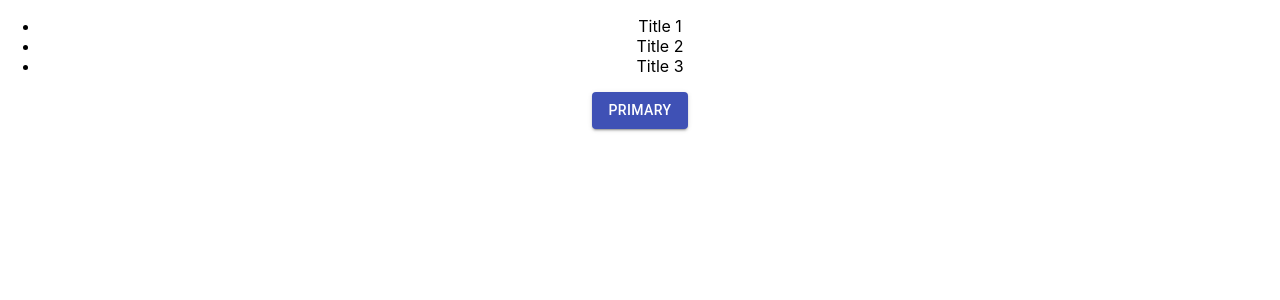
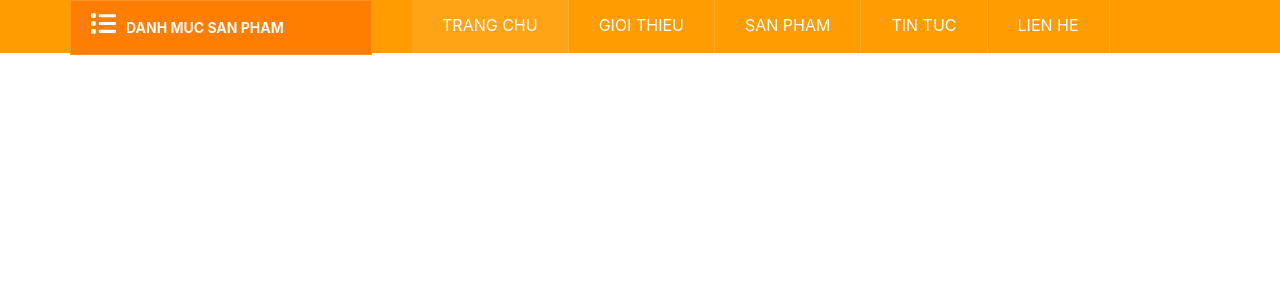
Before and after one commit to nguyendinhqui1029/study-reactjs, a React (Create React App) app: page / in a window 1280 px wide. Shown: the top 300 px of the page. Built offline with nearby package versions, Linux system fonts and the light colour scheme.

Commit message:
create component navigation

```diff
--- a/src/App.js
+++ b/src/App.js
@@ -1,20 +1,10 @@
 import './App.css';
-import ToDoList from './component/ToDoList/ToDoList';
-import { Button } from '@material-ui/core'
-import { useState } from 'react';
+import NavigateMenu from './component/NavigateMenu/NavigateMenu';
 function App() {
-  const [toDoList, setToDoList] = useState([{ id: 1, title: "Title 1", active: false }, { id: 2, title: "Title 2", active: false }, { id: 3, title: "Title 3", active: false }]);
-  function itemClick(item) {
-    item.active = true;
-    setToDoList(toDoList);
-    console.log(toDoList)
-  }
+
   return (
     <div className="App">
-      <ToDoList clickToItem={itemClick} listToDo={toDoList}></ToDoList>
-      <Button variant="contained" color="primary">
-        Primary
-      </Button>
+      <NavigateMenu listCategory={[]}></NavigateMenu>
     </div>
   );
 }
--- /dev/null
+++ b/src/assets/scss/common.scss
@@ -0,0 +1,8 @@
+$orangeColor: #ff9c00;
+$darkOrangeColor: #ff7e00;
+$redColor: #ed4c4c;
+$greenColor: #01c4c4;
+$whiteColor: #ffffff;
+$borderColor: #c3c3c3;
+$colorActive: rgba(255, 255, 255, 0.08) none repeat scroll 0 0;
+$textColor: #aaaaaa;
--- /dev/null
+++ b/src/component/NavigateMenu/NavigateMenu.jsx
@@ -0,0 +1,65 @@
+import React from "react";
+import PropTypes from "prop-types";
+import { FontAwesomeIcon } from "@fortawesome/react-fontawesome";
+import {
+  faAngleRight,
+  faList,
+  faChevronCircleDown,
+} from "@fortawesome/free-solid-svg-icons";
+import "./NavigateMenu.scss";
+
+NavigateMenu.propTypes = {
+  listCategory: PropTypes.array,
+};
+
+function NavigateMenu(props) {
+  return (
+    <div className="NavMenu">
+      <div className="ContainerCategory">
+        <div className="TitleCategory">
+          <FontAwesomeIcon icon={faList} className="IconCategory" />
+          DANH MUC SAN PHAM
+          <FontAwesomeIcon
+            icon={faChevronCircleDown}
+            className="IconChevronCircleDown"
+          />
+        </div>
+        <ul>
+          <li>
+            Máy ảnh &amp; Máy quay phim
+            <FontAwesomeIcon icon={faAngleRight} className="IconRight" />
+            <ul className="SubMenu">
+              <li> Máy ảnh &amp; Máy quay phim</li>
+            </ul>
+          </li>
+          <li>
+            Máy để bàn &amp; Laptop
+            <FontAwesomeIcon icon={faAngleRight} className="IconRight" />
+            <ul className="SubMenu">
+              <li> Máy ảnh &amp; Máy quay phim</li>
+            </ul>
+          </li>
+          <li>
+            Điện thoại
+            <FontAwesomeIcon icon={faAngleRight} className="IconRight" />
+          </li>
+          <li>
+            Máy tính bảng
+            <FontAwesomeIcon icon={faAngleRight} className="IconRight" />
+          </li>
+        </ul>
+      </div>
+      <div className="Menu">
+        <ul>
+          <li className="active">Trang chu</li>
+          <li>Gioi thieu</li>
+          <li>San pham</li>
+          <li>Tin tuc</li>
+          <li>Lien he</li>
+        </ul>
+      </div>
+    </div>
+  );
+}
+
+export default NavigateMenu;
--- /dev/null
+++ b/src/component/NavigateMenu/NavigateMenu.scss
@@ -0,0 +1,133 @@
+@import "../../assets/scss/common.scss";
+.NavMenu {
+  display: flex;
+  background-color: $orangeColor;
+  height: 53px;
+  padding-left: 70px;
+
+  .ContainerCategory {
+    border: 1px solid rgba(255, 255, 255, 0.15);
+    background-color: $darkOrangeColor;
+    height: inherit;
+    width: 300px;
+    position: relative;
+
+    .TitleCategory {
+      position: relative;
+      color: $whiteColor;
+      font-weight: bold;
+      font-size: 14px;
+
+      height: inherit;
+      line-height: 53px;
+      text-align: left;
+      text-transform: uppercase;
+
+      .IconCategory {
+        font-weight: 900;
+        font-size: 25px;
+        color: $whiteColor;
+        margin: 5px 10px 0px 20px;
+      }
+
+      .IconChevronCircleDown {
+        position: absolute;
+        font-size: 20px;
+        color: $whiteColor;
+        right: 10px;
+        top: 12px;
+        display: none;
+      }
+    }
+
+    ul {
+      display: none;
+      border: 1px solid $borderColor;
+      border-top: none;
+      list-style: none;
+
+      padding: 0px;
+      margin: 0px;
+      li {
+        border-bottom: 1px dotted $borderColor;
+        position: relative;
+        text-align: left;
+
+        text-transform: uppercase;
+        color: $textColor;
+        line-height: 40px;
+        text-indent: 30px;
+
+        .IconRight {
+          font-size: 25px;
+          position: absolute;
+          right: 10px;
+          top: 7px;
+          display: none;
+        }
+
+        .SubMenu {
+          position: absolute;
+          top: 0px;
+          left: 100%;
+          z-index: 1000;
+          display: none;
+          border: 1px solid $borderColor;
+          box-shadow: 1px 0 4px 0 rgb(0 0 0 / 20%);
+          width: 180%;
+        }
+
+        &:hover .SubMenu {
+          display: block;
+        }
+      }
+
+      li:last-child {
+        border-bottom: 0px !important;
+      }
+      li:hover .IconRight {
+        display: inline;
+      }
+    }
+
+    &:hover ul {
+      display: block;
+    }
+
+    li:hover {
+      color: $orangeColor;
+    }
+
+    &:hover .IconChevronCircleDown {
+      display: inline;
+      transition: 5s ease-in;
+    }
+  }
+
+  .Menu {
+    ul {
+      list-style: none;
+      margin: 0px;
+
+      li {
+        display: inline-block;
+        text-transform: uppercase;
+        padding: 0px 30px;
+        height: 53px;
+
+        border-right: 1px solid rgba(255, 255, 255, 0.15);
+        color: $whiteColor;
+        line-height: 50px;
+
+        font-weight: 400;
+      }
+      .active {
+        background: $colorActive;
+      }
+
+      li:hover {
+        background: $colorActive;
+      }
+    }
+  }
+}
```
Also changed, not shown: package.json (+8 -0 lines), 1 other file (tests, documents, lock files or other folders).
